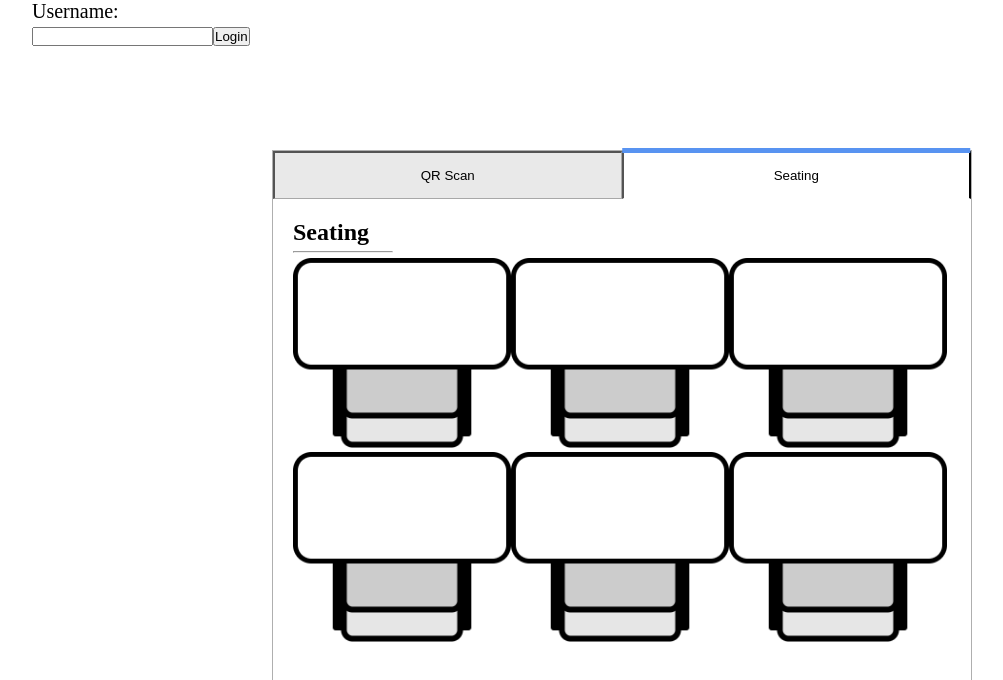
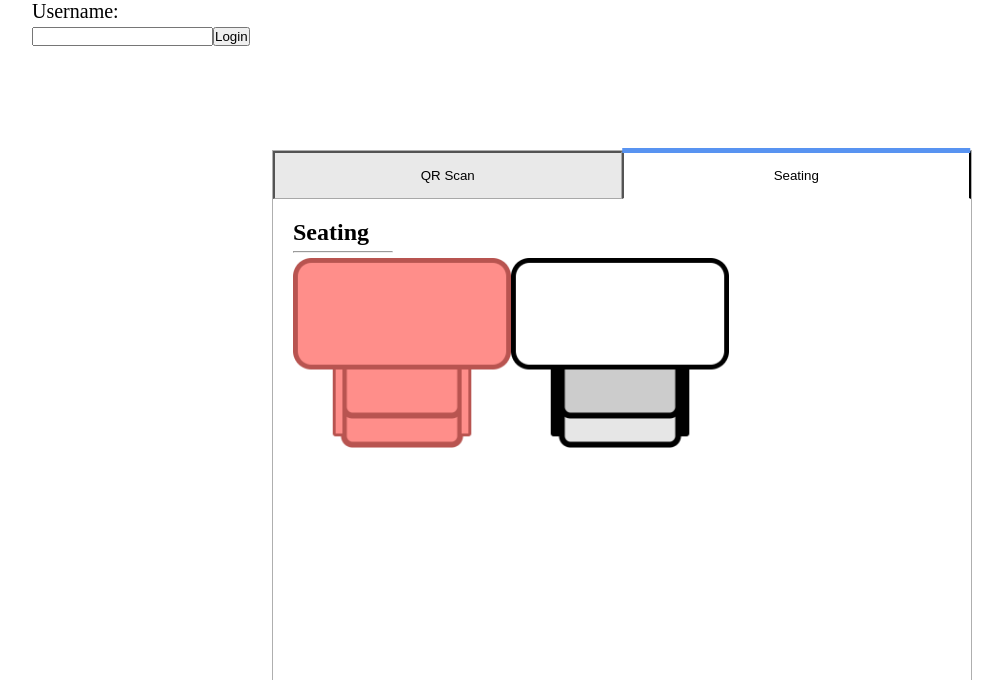
Before and after one commit to castrickland/QRapp, a React (Create React App) app in the folder qrapp/: page / in a window 1280 px wide. Both pictures are taken after a click on the button "Seating". Shown: the top 680 px of the page, without its empty margins (18-1021 px from the left). Built offline with nearby package versions, Linux system fonts and the light colour scheme.

Commit message:
seating works

```diff
--- a/qrapp/src/Tabs.js
+++ b/qrapp/src/Tabs.js
@@ -1,7 +1,8 @@
 import { useState } from "react";
 import "./App.css";
 import Scanner from "./Scanner";
-import DeskUnoccupied from "./logos/Desk.png"
+
+import SeatPlan from "./seatPlan";
 
 function Tabs() {
   const [toggleState, setToggleState] = useState(1);
@@ -43,18 +44,17 @@ function Tabs() {
           >
             <h2>Seating </h2>
             <hr />
-          <img src = {DeskUnoccupied} alt ="Desk001" height = "190px"/>
-          <img src = {DeskUnoccupied} alt ="Desk001" height = "190px"/>
-          <img src = {DeskUnoccupied} alt ="Desk001" height = "190px"/>
-          <img src = {DeskUnoccupied} alt ="Desk001" height = "190px"/>
-          <img src = {DeskUnoccupied} alt ="Desk001" height = "190px"/>
-          <img src = {DeskUnoccupied} alt ="Desk001" height = "190px"/>
+            <p>
+              <SeatPlan/>
+            </p>
           </div>
 
 
         </div>
       </div>
     );
-}
+  };
+
+
 
 export default Tabs;
--- /dev/null
+++ b/qrapp/src/seatPlan.js
@@ -0,0 +1,46 @@
+import DeskUnoccupied from "./logos/Desk.png"
+import DeskOccupied from "./logos/DeskOccupied.png"
+import { Component, useState } from "react";
+
+class SeatPlan extends Component {
+
+    constructor(props) {
+        super(props)
+
+        this.state = {
+            is1Occupied: true,
+            is2Occupied: false,
+            is3Occupied: false,
+
+        }
+    }
+
+
+    render() {
+        const is1Occupied = this.state.is1Occupied;
+        let desk1, desk2;
+        if (this.state.is1Occupied == false) {
+            desk1 = <img src = {DeskUnoccupied} alt ="Desk001" height = "190px"/>
+
+        } else {
+            desk1 = <img src = {DeskOccupied} alt ="Desk001" height = "190px"/>
+        }
+        if (this.state.is2Occupied == false) {
+            desk2 = <img src = {DeskUnoccupied} alt ="Desk001" height = "190px"/>
+
+        } else {
+            desk2 = <img src = {DeskOccupied} alt ="Desk001" height = "190px"/>
+        }
+        return (
+            <div>
+
+                {desk1}
+
+                {desk2}
+            </div>
+        )
+
+
+    }
+}
+export default SeatPlan;
```
Also changed, not shown: 1 other file (tests, documents, lock files or other folders). Lines whose indentation alone changed are shown as unchanged.
